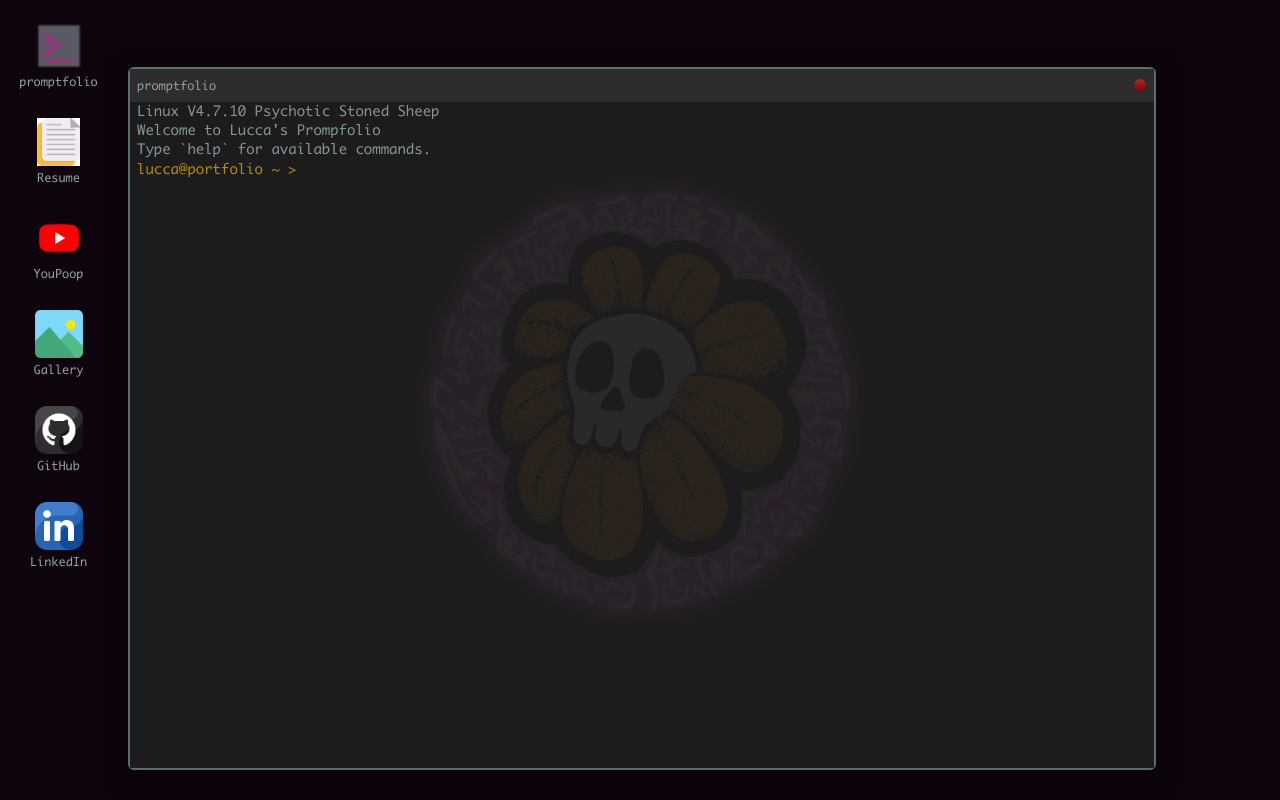
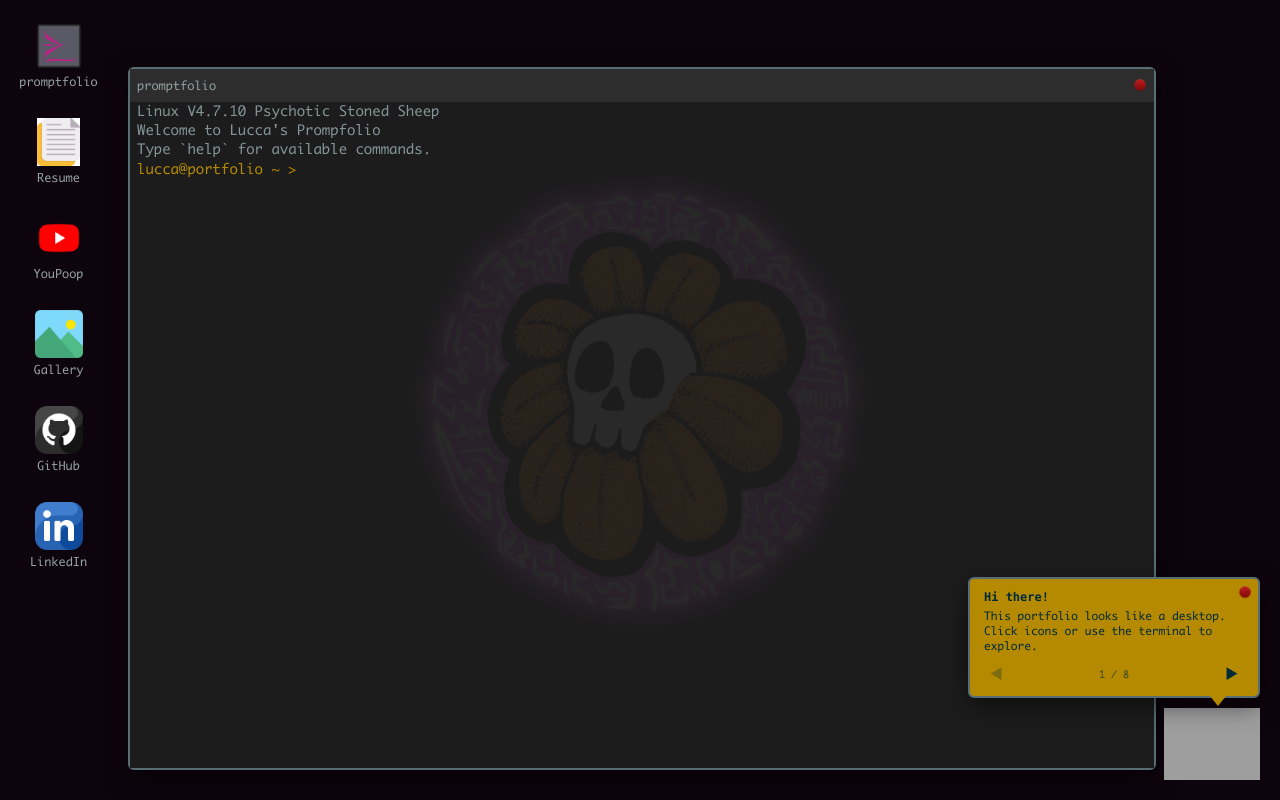
Before and after one commit to luccaugusto/promptfolio, a React (Create React App) app: page / in a window 1280 px wide. Built offline with nearby package versions, Linux system fonts and the light colour scheme; grey boxes are pictures that could not be loaded; the HTML template or start-up script is replaced by a standard one.

Commit message:
add clippy assistant

```diff
--- a/src/App.tsx
+++ b/src/App.tsx
@@ -3,6 +3,7 @@ import { useRef, useState } from 'react';
 import { MobilePage } from './features/mobilePage/MobilePage';
 import { DesktopIcons } from './features/desktop/DesktopIcons';
 import { Program, programs } from './features/desktop/programs';
+import { ClippyAssistant } from './features/assistant/ClippyAssistant';
 
 type OpenWindow = {
 	program: Program;
@@ -75,6 +76,7 @@ function App(props: any) {
 	let component = (
 		<div>
 			<DesktopIcons programs={programs} onOpen={openProgram} />
+			<ClippyAssistant />
 			{openWindows.map((w, index) => {
 				const { Component } = w.program;
 				if (!Component) return null;
--- /dev/null
+++ b/src/features/assistant/ClippyAssistant.module.css
@@ -0,0 +1,110 @@
+.container {
+	position: fixed;
+	bottom: 20px;
+	right: 20px;
+	z-index: 2000;
+	display: flex;
+	flex-direction: column;
+	align-items: flex-end;
+	pointer-events: none;
+}
+
+.bubble {
+	position: relative;
+	max-width: 260px;
+	background-color: var(--yellow);
+	color: var(--base03);
+	border: 2px solid var(--base01);
+	border-radius: 6px;
+	box-shadow: 0 8px 24px rgba(0, 0, 0, 0.5);
+	padding: 0.75rem 1rem;
+	margin-bottom: 10px;
+	pointer-events: auto;
+}
+
+.bubble::after {
+	content: "";
+	position: absolute;
+	bottom: -10px;
+	right: 32px;
+	width: 0;
+	height: 0;
+	border-left: 8px solid transparent;
+	border-right: 8px solid transparent;
+	border-top: 10px solid var(--yellow);
+}
+
+.close {
+	position: absolute;
+	right: 0.4rem;
+	top: 0.4rem;
+	width: 14px;
+	height: 14px;
+	cursor: pointer;
+	user-select: none;
+}
+
+.close:hover {
+	opacity: 0.85;
+}
+
+.close:active {
+	transform: scale(0.9);
+}
+
+.title {
+	font-size: 0.857rem;
+	font-weight: bold;
+	margin-bottom: 0.35rem;
+	padding-right: 18px;
+}
+
+.body {
+	font-size: 0.8rem;
+	line-height: 1.35;
+	margin-bottom: 0.6rem;
+}
+
+.body code {
+	background-color: rgba(0, 43, 54, 0.2);
+	padding: 0 3px;
+	border-radius: 3px;
+}
+
+.nav {
+	display: flex;
+	align-items: center;
+	justify-content: space-between;
+	gap: 0.5rem;
+	font-size: 0.8rem;
+}
+
+.navBtn {
+	background: transparent;
+	border: none;
+	color: var(--base03);
+	cursor: pointer;
+	font-size: 1rem;
+	padding: 2px 6px;
+	font-family: inherit;
+}
+
+.navBtn:hover:not(:disabled) {
+	opacity: 0.7;
+}
+
+.navBtn:disabled {
+	opacity: 0.3;
+	cursor: default;
+}
+
+.index {
+	font-size: 0.714rem;
+	opacity: 0.7;
+}
+
+.character {
+	width: 96px;
+	height: auto;
+	pointer-events: auto;
+}
--- /dev/null
+++ b/src/features/assistant/ClippyAssistant.tsx
@@ -0,0 +1,99 @@
+import React, { useState } from "react";
+import styles from "./ClippyAssistant.module.css";
+
+type Hint = {
+  title: string;
+  body: React.ReactNode;
+};
+
+const hints: Hint[] = [
+  {
+    title: "Hi there!",
+    body: "This portfolio looks like a desktop. Click icons or use the terminal to explore.",
+  },
+  {
+    title: "Resume",
+    body: "View my CV in a new window.",
+  },
+  {
+    title: "YouPoop",
+    body: "All the entertainment you'll ever need.",
+  },
+  {
+    title: "Gallery",
+    body: "I like to draw and tattoo, check it out.",
+  },
+  {
+    title: "GitHub",
+    body: "View my GitHub profile in a new tab",
+  },
+  {
+    title: "LinkedIn",
+    body: "View my LinkedIn profile in a new tab.",
+  },
+  {
+    title: "The terminal",
+    body: "A simulator of a terminal emulator in your browser. Type commands and hit enter.",
+  },
+  {
+    title: "Terminal Basic commands",
+    body: (
+      <>
+        Try <code>help</code> for a list of commands and try them out. You can
+        do everything and more :)
+      </>
+    ),
+  },
+];
+
+export const ClippyAssistant: React.FC = () => {
+  const [isOpen, setIsOpen] = useState(true);
+  const [index, setIndex] = useState(0);
+
+  if (!isOpen) return null;
+
+  const hint = hints[index];
+  const isFirst = index === 0;
+  const isLast = index === hints.length - 1;
+
+  return (
+    <div className={styles.container}>
+      <div className={styles.bubble}>
+        <img
+          className={styles.close}
+          src={`${process.env.PUBLIC_URL}/close-button.png`}
+          alt="close"
+          onClick={() => setIsOpen(false)}
+        />
+        <div className={styles.title}>{hint.title}</div>
+        <div className={styles.body}>{hint.body}</div>
+        <div className={styles.nav}>
+          <button
+            className={styles.navBtn}
+            onClick={() => setIndex((i) => Math.max(0, i - 1))}
+            disabled={isFirst}
+            aria-label="previous hint"
+          >
+            ◀
+          </button>
+          <span className={styles.index}>
+            {index + 1} / {hints.length}
+          </span>
+          <button
+            className={styles.navBtn}
+            onClick={() => setIndex((i) => Math.min(hints.length - 1, i + 1))}
+            disabled={isLast}
+            aria-label="next hint"
+          >
+            ▶
+          </button>
+        </div>
+      </div>
+      <img
+        className={styles.character}
+        src={`${process.env.PUBLIC_URL}/clippy.png`}
+        alt="assistant"
+      />
+    </div>
+  );
+};
```
